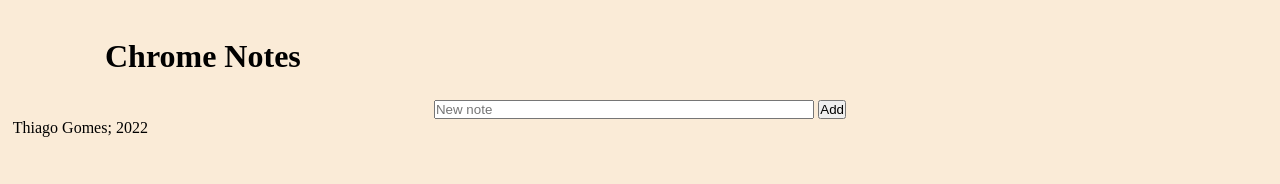
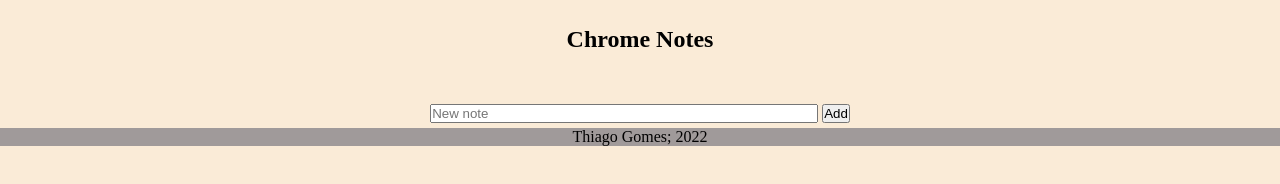
Before and after one commit to thiago-gmacedo/chromeNotes, a website with bundled scripts: page public/index.html in a window 1280 px wide. Built offline with nearby package versions, Linux system fonts and the light colour scheme; no server answers.

Commit message:
feat: some small css changes

```diff
--- a/public/index.html
+++ b/public/index.html
@@ -4,8 +4,8 @@
     <link rel="stylesheet" href="../src/style/style.css">
   </head>
   <body>
+    <h1>Chrome Notes</h1>
     <div class="content">
-      <h1>Chrome Notes</h1>
       <div class="notes-list" id="notes"></div>
       </div>
       <form id="new-note-form" class="new-note-form">
@@ -14,8 +14,7 @@
       </form>
     </div>
     <footer>
-      <p><a src="https://www.linkedin.com/in/thiago-gmacedo/">Thiago Gomes</a>; 2022</p>
-
+      <p><a href="https://www.linkedin.com/in/thiago-gmacedo/" target="_blank" rel="noopener noreferrer">Thiago Gomes</a>; 2022</p>
     </footer>
     <script type="module" src="../src/scripts/script.js"></script>
   </body>
--- a/src/style/style.css
+++ b/src/style/style.css
@@ -4,12 +4,11 @@
 }
 body {
   background-color: antiquewhite;
-  padding: 1%;
 }
 .content {
   padding: 2%;
   text-align: center;
-  background-color: antiquewhite;
+  /* background-color: rgb(221, 185, 138); */
   width: 330px;
   height: auto;
   display: flex;
@@ -61,3 +60,24 @@
 .edit-button {
   background: rgb(204, 204, 115);
 }
+
+a:link, a:visited,  a:hover, a:active
+{
+    color: #000000;
+    text-decoration: none;
+}
+
+footer {
+  margin-top: 5px;
+  background-color: #a09a9a;
+  color: #000;
+  text-align: center;
+  text-decoration: none;
+}
+
+h1 {
+  font-size: 1.5em;
+  font-weight: bold;
+  text-align: center;
+  margin-top: 2%;
+}
```
